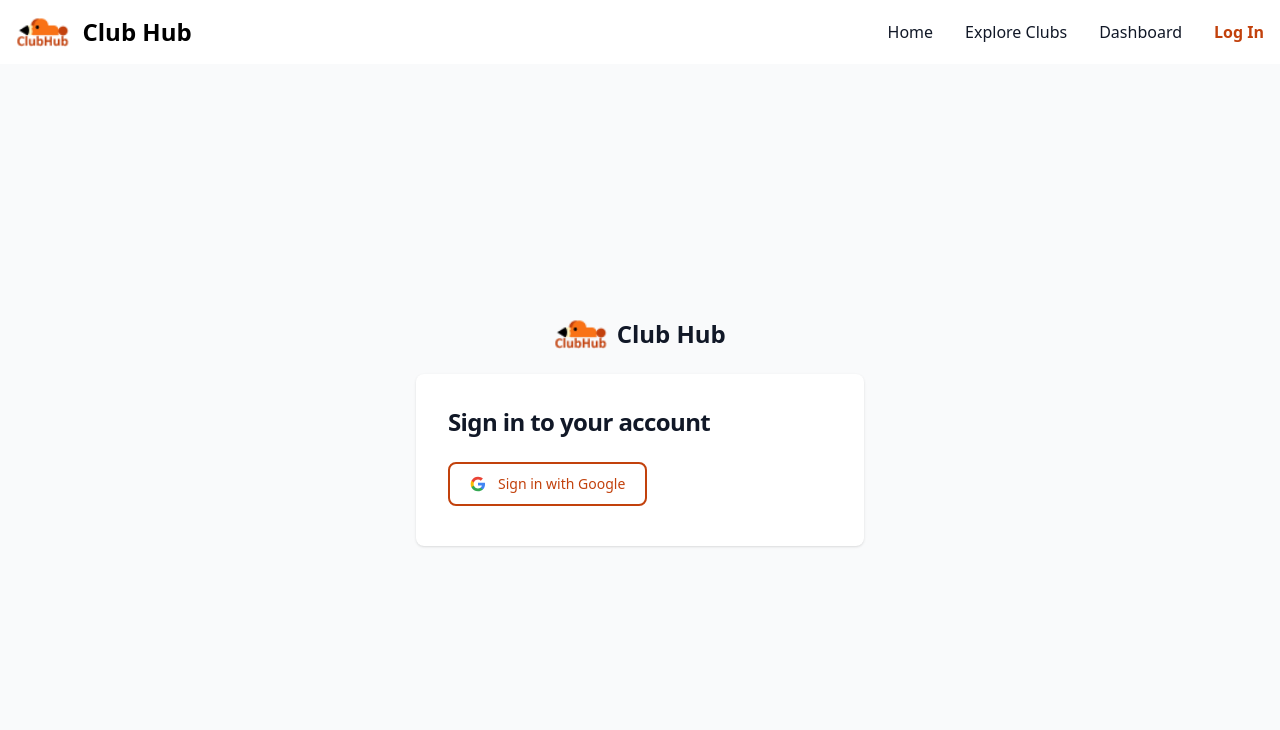
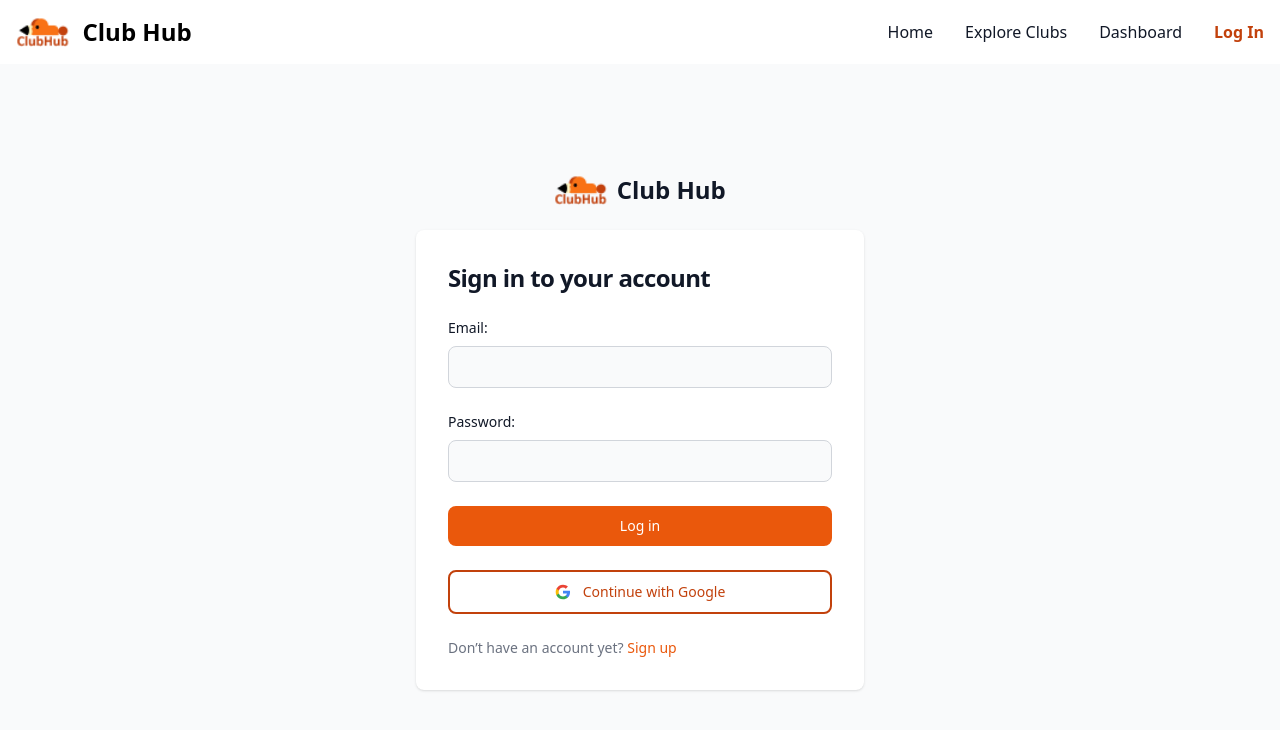
Before and after one commit to ww-club-hub/club-hub-web, a Vue app: page /login in a window 1280 px wide. Shown: the top 730 px of the page. Built offline with nearby package versions, Linux system fonts and the light colour scheme; no server answers.

Commit message:
add email/password auth method (for testing)

```diff
--- a/src/views/LoginView.vue
+++ b/src/views/LoginView.vue
@@ -1,21 +1,52 @@
 <script setup lang="ts">
+import { ref } from "vue";
 import { auth } from "../firebase";
-import { GoogleAuthProvider, signInWithPopup, onAuthStateChanged } from "firebase/auth";
-import { useRouter } from "vue-router";
-
-const router = useRouter();
-
-onAuthStateChanged(auth, currentUser => {
-   if (currentUser) {
-       router.push("/account");
-   }
-});
+import { GoogleAuthProvider, signInWithPopup, signInWithEmailAndPassword, createUserWithEmailAndPassword, updateProfile } from "firebase/auth";
+import type { FirebaseError } from "firebase/app";
 
 const provider = new GoogleAuthProvider();
 
+const createAccount = ref(false);
+const email = ref("");
+const name = ref("");
+const password = ref("");
+const errorMessage = ref("");
+
 async function signInWithGoogle() {
-  // TODO: surface errors to user
-  await signInWithPopup(auth, provider);
+  try {
+    await signInWithPopup(auth, provider);
+    errorMessage.value = "";
+  } catch (e) {
+    errorMessage.value = (e as Error).message;
+  }
+}
+
+async function signIn() {
+  try {
+    if (createAccount.value) {
+      const { user } = await createUserWithEmailAndPassword(auth, email.value, password.value);
+      // set display name
+      await updateProfile(user, {
+        displayName: name.value
+      });
+      errorMessage.value = "";
+    } else {
+      await signInWithEmailAndPassword(auth, email.value, password.value);
+      errorMessage.value = "";
+    }
+  } catch (e) {
+    if ((e as FirebaseError).code === "auth/user-not-found") {
+      errorMessage.value = "A user with that email address does not exist";
+    } else if ((e as FirebaseError).code === "auth/wrong-password") {
+      errorMessage.value = "Invalid password";
+    } else if ((e as FirebaseError).code === "auth/email-already-in-use") {
+      errorMessage.value = "That email is already in use";
+    } else if ((e as FirebaseError).code === "auth/weak-password") {
+      errorMessage.value = "Password should be at least 6 characters";
+    } else {
+      errorMessage.value = (e as Error).message;
+    }
+  }
 }
 </script>
 
@@ -28,10 +59,31 @@ async function signInWithGoogle() {
     <div class="w-full bg-white rounded-lg shadow dark:border md:mt-0 sm:max-w-md xl:p-0 dark:bg-gray-800 dark:border-gray-700">
       <div class="p-6 space-y-4 md:space-y-6 sm:p-8">
         <h1 class="text-xl font-bold leading-tight tracking-tight text-gray-900 md:text-2xl dark:text-white">
-          Sign in to your account
+          {{ createAccount ? "Create account" : "Sign in to your account" }}
         </h1>
-        <form class="space-y-4 md:space-y-6" action="#">
-          <button type="button" class="text-orange-700 hover:text-white border-2 border-orange-700 hover:bg-orange-800 focus:ring-4 focus:outline-none focus:ring-orange-300 font-medium rounded-lg text-sm px-5 py-2.5 text-center me-2 mb-2 dark:border-orange-500 dark:text-orange-300 dark:hover:text-white dark:hover:bg-orange-500 dark:focus:ring-orange-800 inline-flex items-center gap-1 group mx-auto" @click="signInWithGoogle">
+        <form class="space-y-4 md:space-y-6" @submit.prevent="signIn">
+          <!-- email/password -->
+          <div v-if="createAccount">
+            <label for="input-name" class="block mb-2 text-sm font-medium text-gray-900 dark:text-white">Name:</label>
+            <input type="text" v-model="name" id="input-name" class="bg-gray-50 border border-gray-300 text-gray-900 text-sm rounded-lg focus:ring-orange-500 focus:border-orange-500 block w-full p-2.5 dark:bg-gray-700 dark:border-gray-600 dark:placeholder-gray-400 dark:text-white dark:focus:ring-orange-500 dark:focus:border-orange-500" required />
+          </div>
+
+          <div>
+            <label for="input-email" class="block mb-2 text-sm font-medium text-gray-900 dark:text-white">Email:</label>
+            <input type="email" v-model="email" id="input-email" class="bg-gray-50 border border-gray-300 text-gray-900 text-sm rounded-lg focus:ring-orange-500 focus:border-orange-500 block w-full p-2.5 dark:bg-gray-700 dark:border-gray-600 dark:placeholder-gray-400 dark:text-white dark:focus:ring-orange-500 dark:focus:border-orange-500" required />
+          </div>
+
+          <div>
+            <label for="input-password" class="block mb-2 text-sm font-medium text-gray-900 dark:text-white">Password:</label>
+            <input type="password" v-model="password" id="input-password" class="bg-gray-50 border border-gray-300 text-gray-900 text-sm rounded-lg focus:ring-orange-500 focus:border-orange-500 block w-full p-2.5 dark:bg-gray-700 dark:border-gray-600 dark:placeholder-gray-400 dark:text-white dark:focus:ring-orange-500 dark:focus:border-orange-500" required />
+          </div>
+
+          <p v-if="errorMessage" class="mb-2 text-rose-600 dark:text-rose-400 italic">{{ errorMessage }}</p>
+
+          <button type="submit" class="w-full text-white bg-orange-600 hover:bg-orange-700 focus:ring-4 focus:outline-none focus:ring-orange-300 font-medium rounded-lg text-sm px-5 py-2.5 text-center dark:bg-orange-600 dark:hover:bg-orange-700 dark:focus:ring-orange-800">{{ createAccount ? "Create account" : "Log in" }}</button>
+
+          <!-- google -->
+          <button type="button" class="text-orange-700 hover:text-white border-2 border-orange-700 hover:bg-orange-800 focus:ring-4 focus:outline-none focus:ring-orange-300 font-medium rounded-lg text-sm px-5 py-2.5 text-center me-2 mb-2 dark:border-orange-500 dark:text-orange-300 dark:hover:text-white dark:hover:bg-orange-500 dark:focus:ring-orange-800 inline-flex items-center gap-1 group justify-center w-full" @click="signInWithGoogle">
             <svg class="w-4 h-4 me-2" aria-hidden="true" xmlns="http://www.w3.org/2000/svg" fill="currentColor" viewBox="0 0 24 24">
               <path xmlns="http://www.w3.org/2000/svg" d="M22.56 12.25c0-.78-.07-1.53-.2-2.25H12v4.26h5.92c-.26 1.37-1.04 2.53-2.21 3.31v2.77h3.57c2.08-1.92 3.28-4.74 3.28-8.09z" class="group-hover:fill-white" fill="#4285F4"/>
               <path xmlns="http://www.w3.org/2000/svg" d="M12 23c2.97 0 5.46-.98 7.28-2.66l-3.57-2.77c-.98.66-2.23 1.06-3.71 1.06-2.86 0-5.29-1.93-6.16-4.53H2.18v2.84C3.99 20.53 7.7 23 12 23z" fill="#34A853" class="group-hover:fill-white" />
@@ -39,8 +91,16 @@ async function signInWithGoogle() {
               <path xmlns="http://www.w3.org/2000/svg" d="M12 5.38c1.62 0 3.06.56 4.21 1.64l3.15-3.15C17.45 2.09 14.97 1 12 1 7.7 1 3.99 3.47 2.18 7.07l3.66 2.84c.87-2.6 3.3-4.53 6.16-4.53z"  class="group-hover:fill-white" fill="#EA4335"/>
               <path xmlns="http://www.w3.org/2000/svg" d="M1 1h22v22H1z" fill="none"/>
             </svg>
-            Sign in with Google
+            Continue with Google
           </button>
+
+          <!-- create account/login switch prompt -->
+          <p class="text-sm font-light text-gray-500 dark:text-gray-400" v-if="createAccount">
+            Already have an account? <button class="font-medium text-orange-600 hover:underline dark:text-orange-500" type="button" @click="createAccount = false">Log in</button>
+          </p>
+          <p class="text-sm font-light text-gray-500 dark:text-gray-400" v-else>
+            Don’t have an account yet? <button class="font-medium text-orange-600 hover:underline dark:text-orange-500" type="button" @click="createAccount = true">Sign up</button>
+          </p>
         </form>
       </div>
     </div>
```
